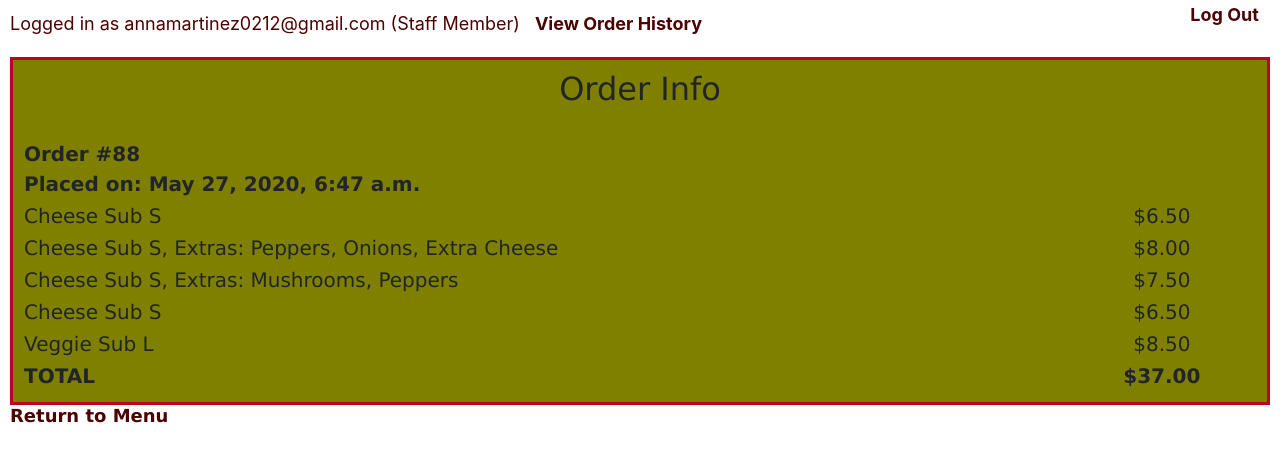
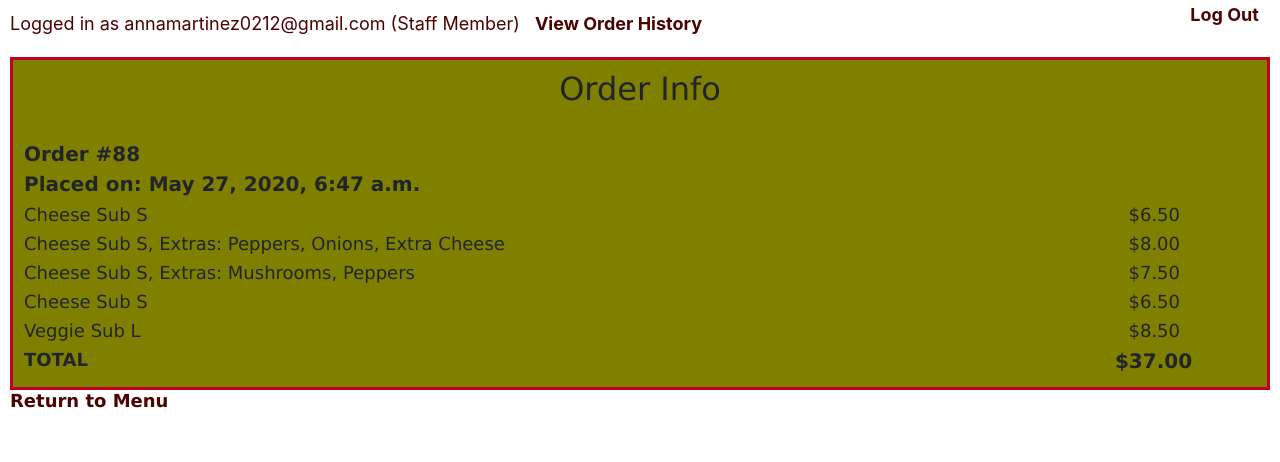
Before and after one commit to annamartinez21284/pizza, a Django app: page /confirmation/88 in a window 1280 px wide. Shown: the top 462 px of the page. Run offline with Django 3.2, Linux system fonts and the light colour scheme; a user stored in the database is signed in; data comes from the database, SQL or seed files in the repository; both versions use the stored data as it was after the commit; some libraries are stand-ins or nearby versions.

Commit message:
Code finalised

```diff
--- a/orders/forms.py
+++ b/orders/forms.py
@@ -5,6 +5,7 @@ from django.contrib.auth.models import User
 class RegisterForm(forms.Form):
     first_name = forms.CharField(widget=forms.TextInput(attrs={'class': "form-control", 'placeholder': "First Name", 'autocomplete': "nope"}), label="First name", max_length=64, required=True)
     last_name = forms.CharField(widget=forms.TextInput(attrs={'class': "form-control", 'placeholder': "Last Name", 'autocomplete': "new-password"}), label="Last name", max_length=64, required=True)
+    # the readonly tuff here below is necessary to prevent Chrome from prefilling - so annoying, can't find other way around it
     email = forms.EmailField(widget=forms.TextInput(attrs={'readonly': "readonly", 'onfocus': "this.removeAttribute('readonly')", 'class': "form-control", 'placeholder': "Email", 'autocomplete': "new-password"}), label="Email", max_length=132, required=True)
     password = forms.CharField(label="Password", max_length=32, widget=forms.PasswordInput(attrs={'class': "form-control", 'placeholder': "Password"}))
     confirmation = forms.CharField(label="Confirmation", max_length=32, widget=forms.PasswordInput(attrs={'class': "form-control", 'placeholder': "Confirm"}))
--- a/orders/static/pizza/inner.css
+++ b/orders/static/pizza/inner.css
@@ -61,6 +61,11 @@ div.callout ul {font-size: 80%; text-align: left; }
   padding-right: -5px;
 }
 
+.item {
+  font-size: 18px;
+  text-align: left;
+}
+
 .ps {
   width: : 150px;
 }
--- a/orders/static/pizza/prebasket.js
+++ b/orders/static/pizza/prebasket.js
@@ -60,11 +60,13 @@ function load_basket () {
             const st = document.createElement('option');
             st.setAttribute("selected", "true");
             st.setAttribute("disabled", "true");
-            st.setAttribute("value", ""); // n>ecessary so user is forced to select topping due to required HTML attribute in <select>
+            st.setAttribute("value", ""); // necessary so user is forced to select topping due to required HTML attribute in <select>
             st.innerHTML = "Select Topping " + (j+1) + ":";
             select.prepend(st);
             if (j == 4) {
               //add None (optional) to topping selection
+              select.removeAttribute("required");
+              st.innerHTML = "Free SPECIAL Topping";
             }
             div.appendChild(select);
             tr.appendChild(div);
--- a/orders/templates/pizza/confirmation.html
+++ b/orders/templates/pizza/confirmation.html
@@ -16,32 +16,37 @@
     </tr>
 
     {% for p in pizzas %}
-    <tr><td style="text-align:left">{{p}}</td>
-      <td>${{p.dish.price}}</td>
+    <tr><td class="item">{{p}}</td>
+      <td class="price">${{p.dish.price}}</td>
     </tr>
     {% endfor %}
 
     {% for s in subs %}
-    <tr><td style="text-align:left">{{s}}</td>
-      <td>${{s.price}}</td>
+    <tr><td class="item">{{s}}</td>
+      <td class="price">${{s.price}}</td>
     </tr>
     {% endfor %}
 
     {% for ps in pastasalads %}
-    <tr><td style="text-align:left">{{ps}}</td>
-      <td>${{ps.dish.price}}</td>
+    <tr><td class="item">{{ps}}</td>
+      <td class="price">${{ps.dish.price}}</td>
     </tr>
     {% endfor %}
 
     {% for pl in platters %}
-    <tr><td style="text-align:left">{{pl}}</td>
-      <td>${{pl.dish.price}}</td>
+    <tr><td class="item">{{pl}}</td>
+      <td class="price">${{pl.dish.price}}</td>
     </tr>
     {% endfor %}
 
-    <tr><td style="text-align:left"><b>TOTAL</b></td>
+    <tr><td class="item"><b>TOTAL</b></td>
       <td><b>${{order.total}}</b></td>
     </tr>
+    {% if email %}
+    <tr></tr>
+
+    <tr><td><br>A confirmation email has been sent to {{email}}.</td></tr>
+    {% endif %}
   </table>
 
 <a class="navigation-left" href="{% url 'index' %}" >Return to Menu</a>
--- a/orders/templates/pizza/register.html
+++ b/orders/templates/pizza/register.html
@@ -14,6 +14,8 @@ Register for Pizza
   {{ form }}
 
   <button class="btn btn-lg btn-primary btn-block" type="submit">Register</button>
+  <br>
+  Or click <a class="navigation" href="{% url 'sign_in' %}">here</a> to sign in as a Pizza client
 
 </form>
 
--- a/orders/templates/pizza/signin.html
+++ b/orders/templates/pizza/signin.html
@@ -15,6 +15,8 @@ Sign in for Pizza
   {{ form }}
 
   <button class="btn btn-lg btn-primary btn-block" type="submit">Sign In</button>
+  <br>
+  Or click <a class="navigation" href="{% url 'register_client' %}">here</a> to register as a Pizza client
 
 </form>
 
--- a/orders/views.py
+++ b/orders/views.py
@@ -98,8 +98,6 @@ def basket(request):
           plo = PlatterOrder(order=order, dish=dish)
           plo.save()
 
-    print(f"TOTAL SO FAR Excl Sub Extras:", total) # correct i think
-
     # 2. if pizza, create Pizza_order
     if (pizza_orders):
       for p in pizza_orders:
@@ -143,30 +141,37 @@ def basket(request):
 
     # save order ID in session
     request.session['order_id'] = order.order_id
+    # reset email_sent to False, so in next step, when custoemr submits order, he gets a confirmation email (in case he palces >1 orders)
+    request.session['email_sent'] = False
 
   # Always return an HttpResponseRedirect after successfully dealing wiht POST data. Prevents from being posted twice if user hits back/refresh
   return HttpResponseRedirect(reverse('confirmation')) #HttpResponse(template.render(context, request))
 
 @login_required
 def confirmation(request, order_id=None):
-  # Title depends on whether view is confirmation of order or order info for staff memeber
-  title = ""
 
   # if url called without parameter (i.e. from basket url as a result of a customer order)
   if order_id is None:
     order = Order.objects.get(pk=request.session['order_id'])
     title = "Step 3: Confirmation"
-    # only if url called as order confirmation, send an email
-    send_mail('Order confirmation',
-    'Your Pizza & Food Order ID %s has been placed. The total is $%s' % (order.order_id, order.total),
-    'cs50pizza@gmail.com',
-    [request.user.email],
-    fail_silently=False,)
+    email = request.user.email
+
+    # only send email once, this will prevent a sending out of emails each time browser i refreshed
+    if request.session['email_sent'] == False:
+      send_mail('Order confirmation',
+      'Your Pizza & Food Order ID %s has been placed. The total is $%s' % (order.order_id, order.total),
+      'cs50pizza@gmail.com',
+      [email],
+      fail_silently=False,)
+      print("CONF EMAIL SENT")
+      request.session['email_sent'] = True
+
 
   # if url is called by staff member with parameter to fetch order info
   else:
     order = Order.objects.get(pk=order_id)
     title = "Order Info"
+    email = None
 
   # query every DISHOrder belonging to order - then list in context
   pizzas = PizzaOrder.objects.filter(order=order.order_id)
@@ -182,7 +187,8 @@ def confirmation(request, order_id=None):
   "subs": subs,
   "pastasalads": pastasalads,
   "platters": platters,
-  "order": order
+  "order": order,
+  "email": email
   }
   return HttpResponse(template.render(context, request))
 
--- a/pizza/settings.py
+++ b/pizza/settings.py
@@ -128,8 +128,10 @@ USE_TZ = True
 
 STATIC_URL = '/static/'
 
+# http://jonathansoma.com/lede/foundations-2019/classes/apis/keeping-api-keys-secret/
 load_dotenv()
 # https://data-flair.training/blogs/django-send-email/
+# https://myaccount.google.com/security?pli=1
 EMAIL_HOST =  'smtp.gmail.com'
 EMAIL_HOST_USER = os.getenv('EMAIL_HOST_USER')
 EMAIL_PORT = 587
```
Also changed, not shown: orders/static/pizza/outer.css (+8 -0 lines), db.sqlite3.
